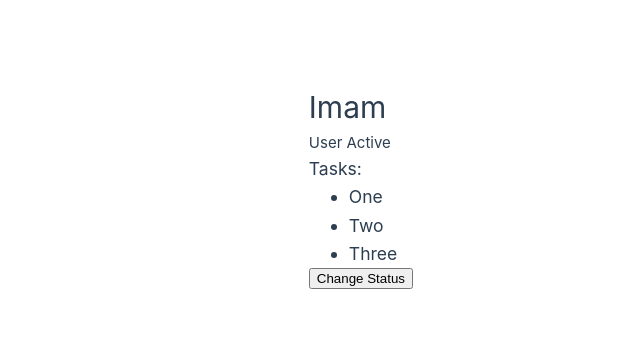
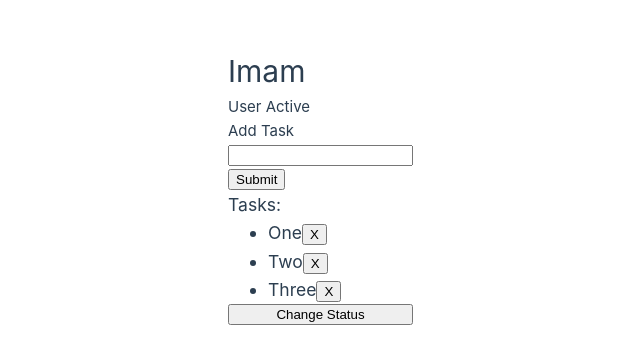
Before and after one commit to TareqImam/vue-test, a Vue app: page / in a window 1280 px wide. Shown: the part 214-578 px from the top of the page, without its empty margins (227-867 px from the left). Built offline with nearby package versions, Linux system fonts and the light colour scheme.

Commit message:
forms & v-models, adding & deleting tasks

```diff
--- a/src/App.vue
+++ b/src/App.vue
@@ -4,6 +4,7 @@
 const name = ref('Imam');
 const status = ref('active');
 const tasks = ref(['One', 'Two', 'Three']);
+const newTask = ref('');
 
 const toggleStatus = () => {
     if (status.value === 'active') {
@@ -13,6 +14,17 @@
     } else {
         status.value = 'active';
     }
+};
+
+const addTask = () => {
+  if (newTask.value.trim() !== '') {
+    tasks.value.push(newTask.value);
+    newTask.value = '';
+  }
+};
+
+const deleteTask = (index) => {
+  tasks.value.splice(index, 1);
 };
 </script>
 
@@ -24,10 +36,22 @@
     <p v-else>User Inactive</p>
     <br />
 
+    <form @submit.prevent="addTask">
+        <label for="newTask">Add Task</label>
+        <br />
+        <input type="text" id="newTask" name="newTask" v-model="newTask" />
+        <br />
+        <button type="submit">Submit</button>
+    </form>
+    <br />
+
     <h3>
         Tasks:
         <ul>
-            <li v-for="task in tasks" :key="task">{{ task }}</li>
+            <li v-for="(task, index) in tasks" :key="task">
+              <span>{{ task }}</span>
+              <button @click="deleteTask(index)">X</button>
+            </li>
         </ul>
     </h3>
     <br />
```
